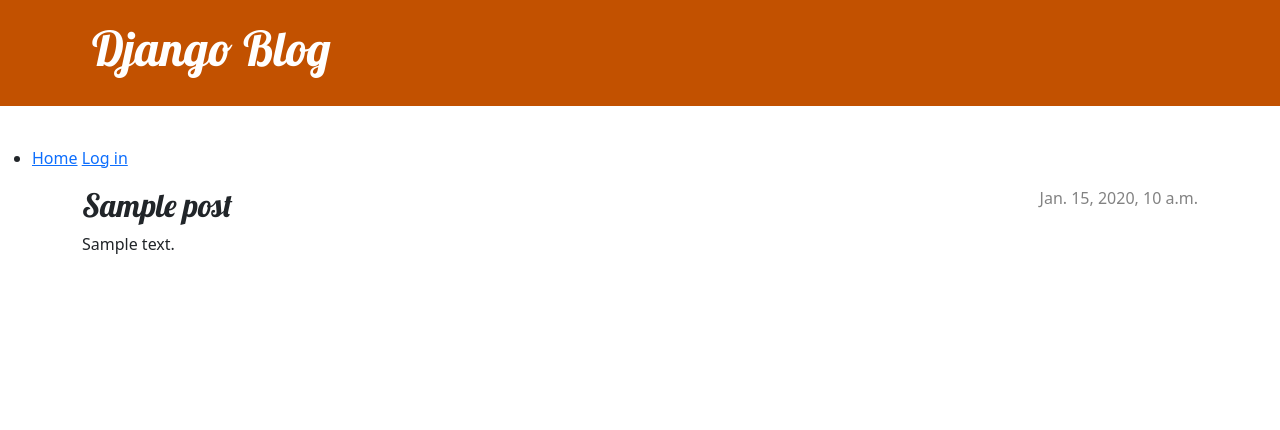
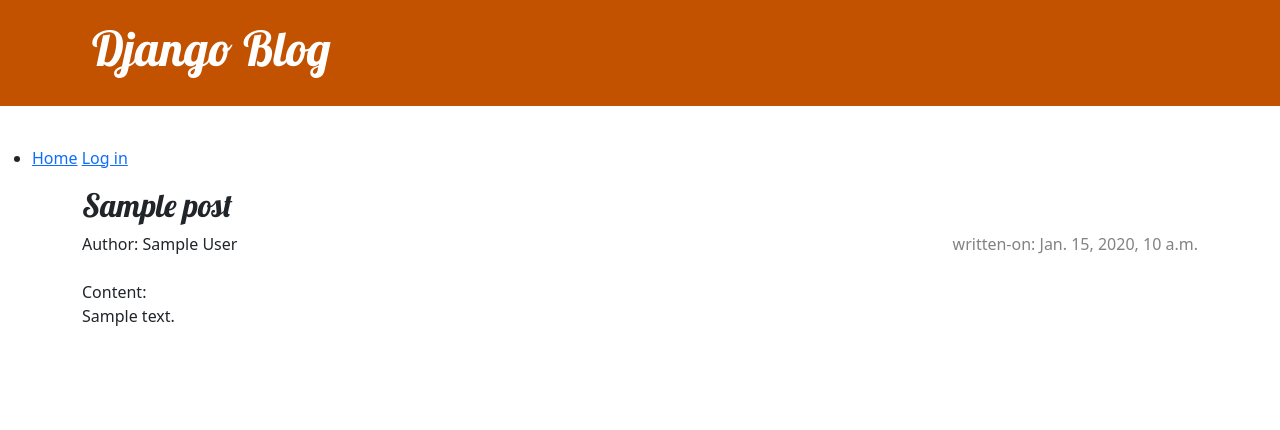
Before and after one commit to Claude216/w2DjangoStudy, a Django app: template blog/templates/blog/post_detail.html in a window 1280 px wide. Shown: the top 430 px of the page. Run offline with Django 4.2, Linux system fonts and the light colour scheme; the template is opened without the code that fills it: most values are stand-ins (such as "Sample title", 1, 10 or a date in 2020).

Commit message:
optimized the view of detailed posts

```diff
--- a/blog/templates/blog/post_detail.html
+++ b/blog/templates/blog/post_detail.html
@@ -3,19 +3,25 @@
 {% block content %}
     <article class="post">
         <aside class="actions">
-            {% if user.is_authenticated %}
+            {% if user.is_authenticated and user == post.author or user.is_superuser %}
+                <!-- display the edit button -->
                 <a class="btn btn-secondary" href="{% url 'post_edit' pk=post.pk %}">
                     <!-- {% include './icons/pencil-fill.svg' %} -->
                     Edit
                 </a>
             {% endif %}
+
         </aside>
+        <h2>{{ post.title }}</h2>
+        <author class="author">
+            Author: {{post.author}}
+        </author>
         {% if post.published_date %}
             <time class="date">
-                {{ post.published_date }}
+                written-on: {{ post.published_date }}
             </time>
         {% endif %}
-        <h2>{{ post.title }}</h2>
-        <p>{{ post.text|linebreaksbr }}</p>
+        <br><br>
+        <p> Content: <br> {{ post.text|linebreaksbr }}</p>
     </article>
 {% endblock %}
--- a/blog/views.py
+++ b/blog/views.py
@@ -33,7 +33,7 @@ def post_new(request):
 def post_edit(request, pk):
     post = get_object_or_404(Post, pk=pk)
     if request.method == "POST":
-        form = PostForm(request.POST, instance=post)
+        form = PostForm(request.POST)
         if form.is_valid():
             post = form.save(commit=False)
             post.author = request.user
```
